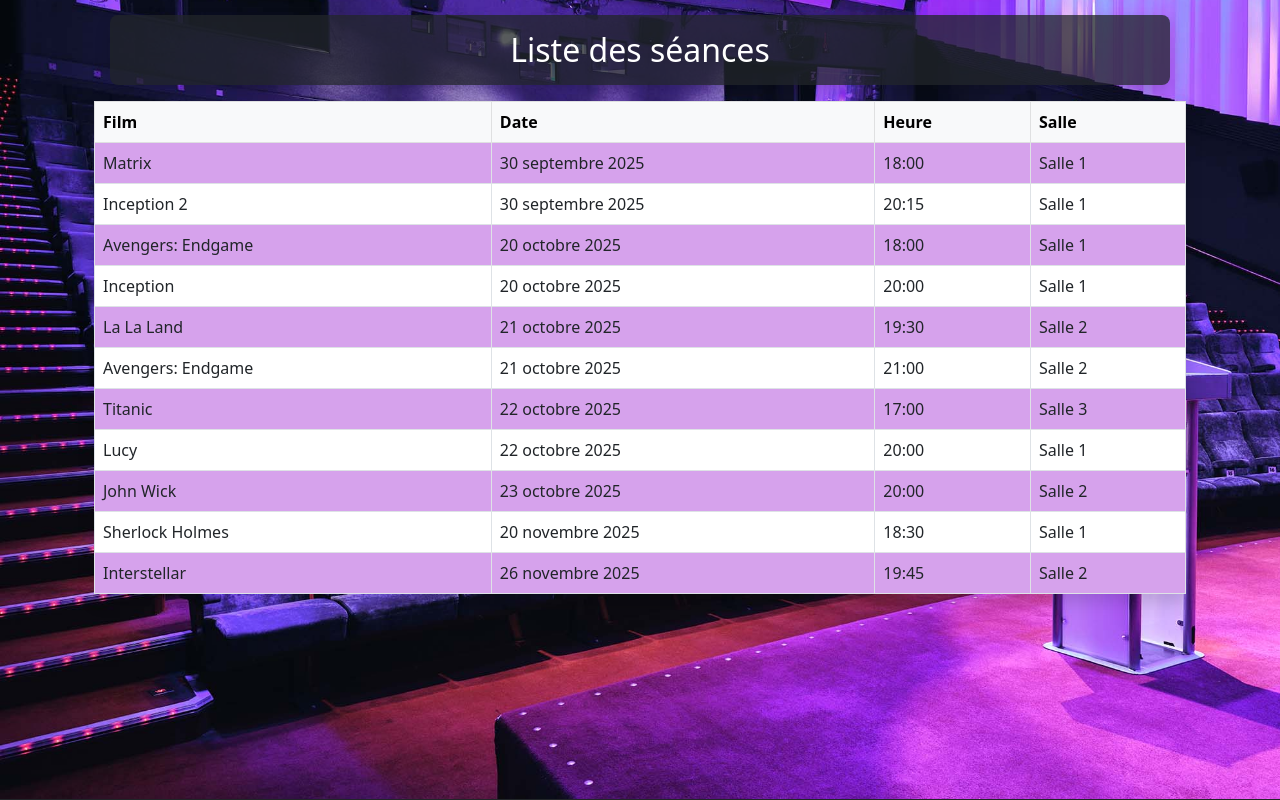
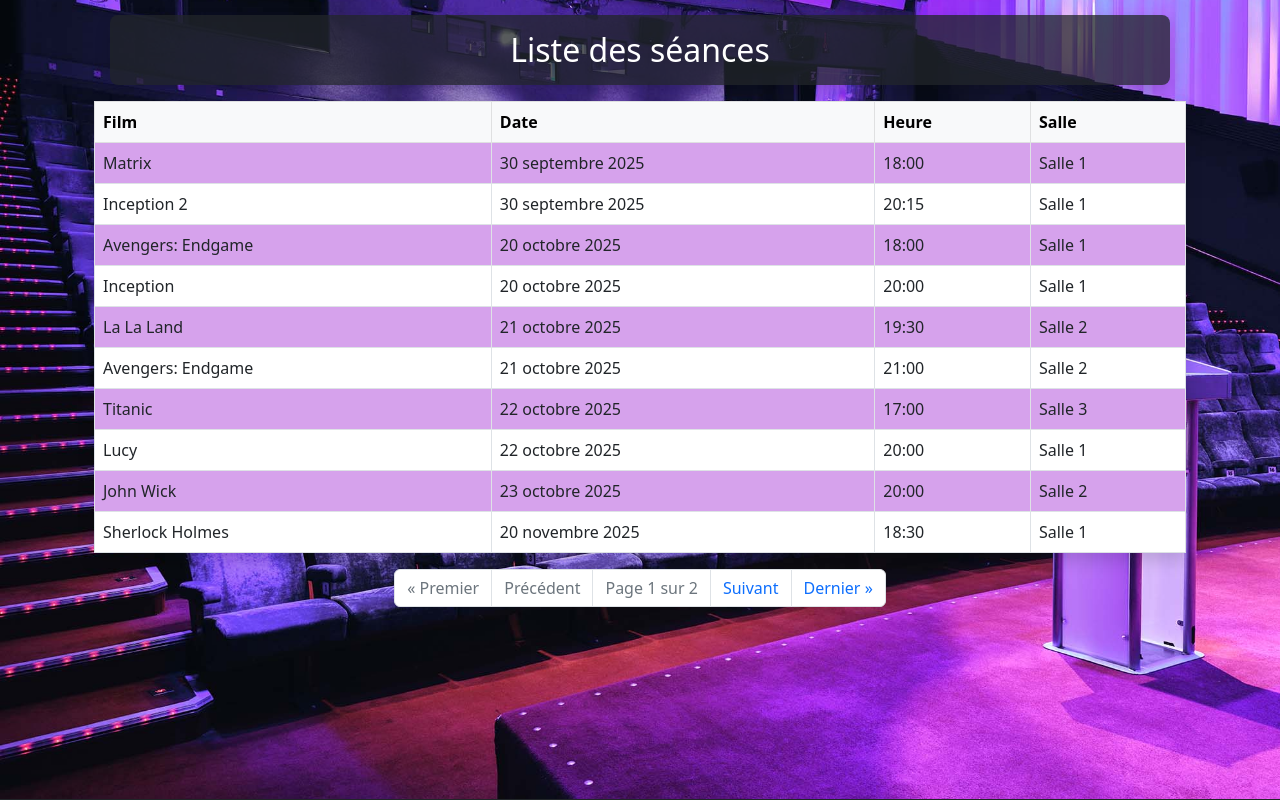
Before and after one commit to diana-potupis-vinci/cinema-python-django, a Django app: page /seances/ in a window 1280 px wide. Shown: the part 57-857 px from the top of the page. Run offline with Django 5.2, Linux system fonts and the light colour scheme; data comes from the database, SQL or seed files in the repository; both versions use the stored data as it was after the commit; some libraries are stand-ins or nearby versions.

Commit message:
feat: implement pagination for seances and reservations lists

```diff
--- a/demo_app/templates/seances.html
+++ b/demo_app/templates/seances.html
@@ -6,7 +6,7 @@
 <div class="container">
   <h2 class="text-white text-center m-3 p-3 bg-dark bg-opacity-75 rounded-3 shadow">Liste des séances</h2>
 
-  {% if seances %}
+  {% if page_obj %}
     <table class="table table-bordered table-hover bg-white shadow table-striped" style="--bs-table-striped-bg: rgb(214, 162, 236);">
       <thead class="table-light">
         <tr>
@@ -17,7 +17,7 @@
         </tr>
       </thead>
       <tbody>
-        {% for seance in seances %}
+        {% for seance in page_obj %}
         <tr>
           <td>{{ seance.film }}</td>
           <td>{{ seance.date }}</td>
@@ -32,4 +32,36 @@
   {% endif %}
 </div>
 
+<nav aria-label="Page navigation">
+  <ul class="pagination justify-content-center text-white">
+    {% if page_obj.has_previous %}
+      <li class="page-item">
+        <a class="page-link" href="?page=1">&laquo; Premier</a>
+      </li>
+      <li class="page-item">
+        <a class="page-link" href="?page={{ page_obj.previous_page_number }}">Précédent</a>
+      </li>
+    {% else %}
+      <li class="page-item disabled"><span class="page-link">&laquo; Premier</span></li>
+      <li class="page-item disabled"><span class="page-link">Précédent</span></li>
+    {% endif %}
+
+    <li class="page-item disabled">
+      <span class="page-link">Page {{ page_obj.number }} sur {{ page_obj.paginator.num_pages }}</span>
+    </li>
+
+    {% if page_obj.has_next %}
+      <li class="page-item">
+        <a class="page-link" href="?page={{ page_obj.next_page_number }}">Suivant</a>
+      </li>
+      <li class="page-item">
+        <a class="page-link" href="?page={{ page_obj.paginator.num_pages }}">Dernier &raquo;</a>
+      </li>
+    {% else %}
+      <li class="page-item disabled"><span class="page-link">Suivant</span></li>
+      <li class="page-item disabled"><span class="page-link">Dernier &raquo;</span></li>
+    {% endif %}
+  </ul>
+</nav>
+
 {% endblock %}
--- a/demo_app/views.py
+++ b/demo_app/views.py
@@ -58,11 +58,12 @@ class SeanceView(View):
     def get(self, request):
         seances = Seance.objects.all()
 
-        context = {
-            'seances': seances,
-        }
+        paginator = Paginator(seances, 10)
 
-        return render(request, 'seances.html', context)
+        page_number = request.GET.get("page")
+        page_obj = paginator.get_page(page_number)
+
+        return render(request, 'seances.html',  {"page_obj": page_obj})
 
 def AboutView(request):
         return render(request, 'about.html')
@@ -85,8 +86,13 @@ class FilmCreateView(View):
 class ReservationListView(View):
     def get(self, request):
         reservations = Reservation.objects.filter(user=request.user)
-        return render(request, 'reservation_list.html', {'reservations': reservations})
 
+        paginator = Paginator(reservations, 10)
+
+        page_number = request.GET.get("page")
+        page_obj = paginator.get_page(page_number)
+
+        return render(request, 'reservation_list.html', {'page_obj': page_obj})
 
 @method_decorator(login_required, name='dispatch')
 class ReservationCreateView(View):
```
Also changed, not shown: demo_app/templates/reservation_list.html (+35 -2 lines), db.sqlite3.
